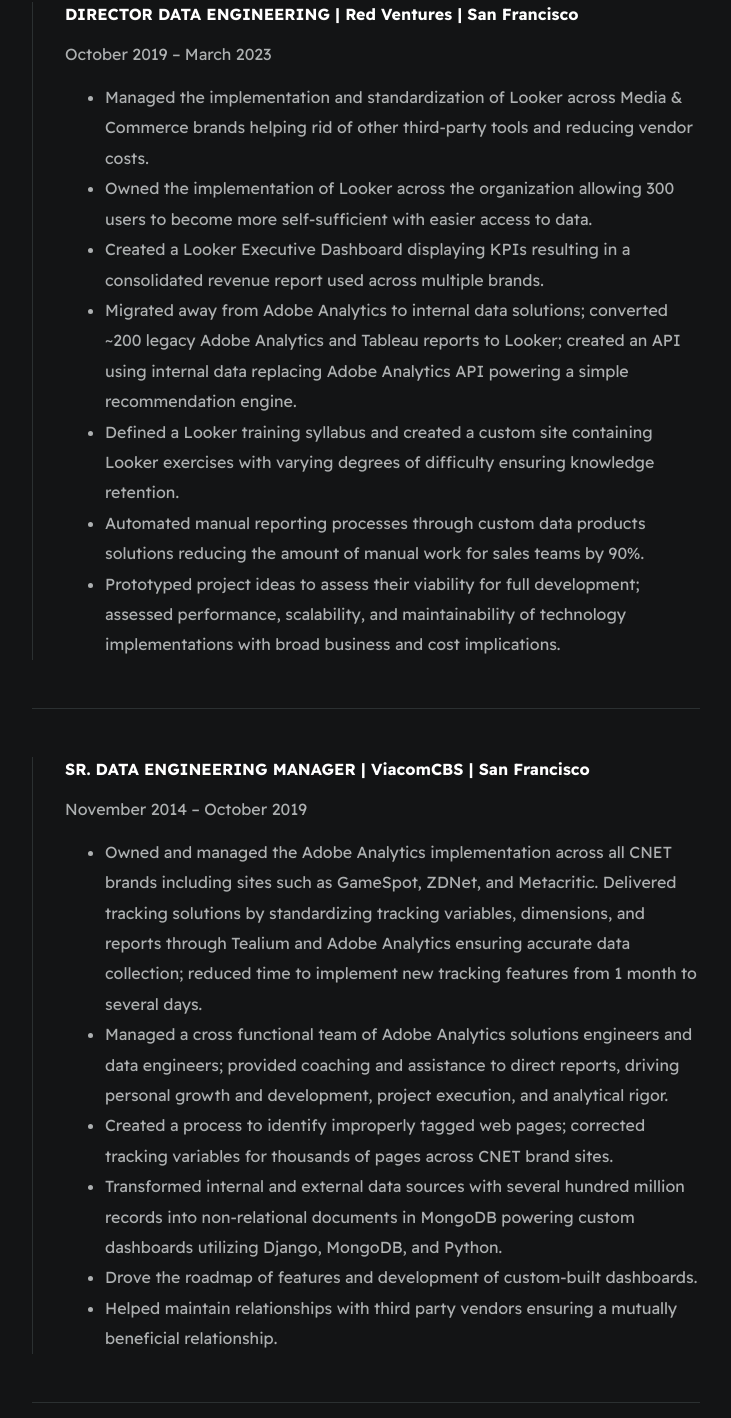
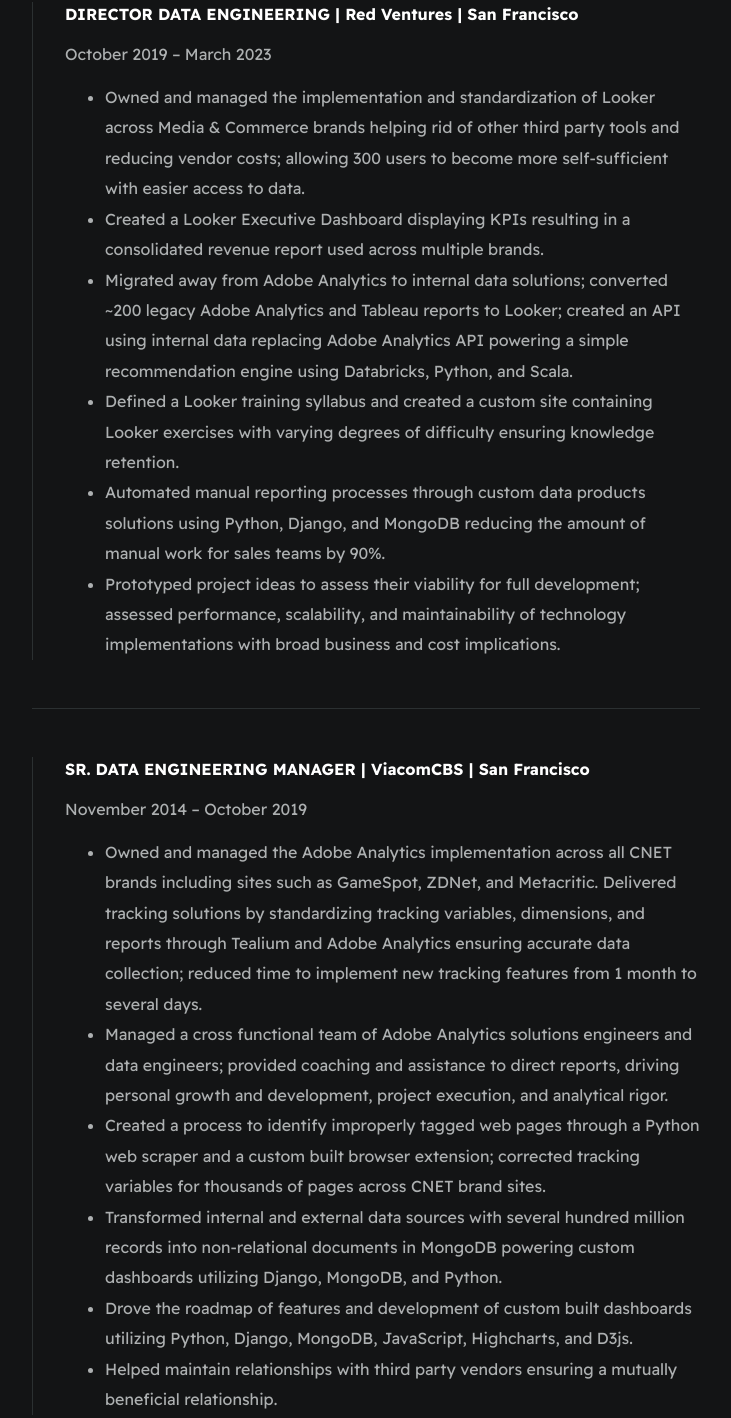
Before and after one commit to peraltaf/digital-resume, a plain HTML site: page index.html in a window 1280 px wide. Shown: the part 1098-2516 px from the top of the page, without its empty margins (274-1005 px from the left). Drawn offline with Linux system fonts and the light colour scheme.

Commit message:
updating job descriptions

```diff
--- a/index.html
+++ b/index.html
@@ -63,12 +63,11 @@
                 <strong>DIRECTOR DATA ENGINEERING | Red Ventures | San Francisco</strong>
                 <p>October 2019 – March 2023</p>
                 <ul>
-                    <li>Managed the implementation and standardization of Looker across Media & Commerce brands helping rid of other third-party tools and reducing vendor costs.</li>
-                    <li>Owned the implementation of Looker across the organization allowing 300 users to become more self-sufficient with easier access to data.</li>
+                    <li>Owned and managed the implementation and standardization of Looker across Media & Commerce brands helping rid of other third party tools and reducing vendor costs; allowing 300 users to become more self-sufficient with easier access to data.</li>
                     <li>Created a Looker Executive Dashboard displaying KPIs resulting in a consolidated revenue report used across multiple brands.</li>
-                    <li>Migrated away from Adobe Analytics to internal data solutions; converted ~200 legacy Adobe Analytics and Tableau reports to Looker; created an API using internal data replacing Adobe Analytics API powering a simple recommendation engine.</li>
+                    <li>Migrated away from Adobe Analytics to internal data solutions; converted ~200 legacy Adobe Analytics and Tableau reports to Looker; created an API using internal data replacing Adobe Analytics API powering a simple recommendation engine using Databricks, Python, and Scala.</li>
                     <li>Defined a Looker training syllabus and created a custom site containing Looker exercises with varying degrees of difficulty ensuring knowledge retention.</li>
-                    <li>Automated manual reporting processes through custom data products solutions reducing the amount of manual work for sales teams by 90%.</li>
+                    <li>Automated manual reporting processes through custom data products solutions using Python, Django, and MongoDB reducing the amount of manual work for sales teams by 90%.</li>
                     <li>Prototyped project ideas to assess their viability for full development; assessed performance, scalability, and maintainability of technology implementations with broad business and cost implications.</li>
                 </ul>
             </div>
@@ -81,9 +80,9 @@
                 <ul>
                     <li>Owned and managed the Adobe Analytics implementation across all CNET brands including sites such as GameSpot, ZDNet, and Metacritic. Delivered tracking solutions by standardizing tracking variables, dimensions, and reports through Tealium and Adobe Analytics ensuring accurate data collection; reduced time to implement new tracking features from 1 month to several days.</li>
                     <li>Managed a cross functional team of Adobe Analytics solutions engineers and data engineers; provided coaching and assistance to direct reports, driving personal growth and development, project execution, and analytical rigor.</li>
-                    <li>Created a process to identify improperly tagged web pages; corrected tracking variables for thousands of pages across CNET brand sites.</li>
+                    <li>Created a process to identify improperly tagged web pages through a Python web scraper and a custom built browser extension; corrected tracking variables for thousands of pages across CNET brand sites.</li>
                     <li>Transformed internal and external data sources with several hundred million records into non-relational documents in MongoDB powering custom dashboards utilizing Django, MongoDB, and Python.</li>
-                    <li>Drove the roadmap of features and development of custom-built dashboards.</li>
+                    <li>Drove the roadmap of features and development of custom built dashboards utilizing Python, Django, MongoDB, JavaScript, Highcharts, and D3js.</li>
                     <li>Helped maintain relationships with third party vendors ensuring a mutually beneficial relationship.</li>
                 </ul>
             </div>
@@ -94,7 +93,7 @@
                 <strong>DATA PRODUCTS MANAGER | CBS Interactive | San Francisco</strong>
                 <p>January 2013 – November 2014</p>
                 <ul>
-                    <li>Managed several, highly visible, simultaneous BI/Data Product projects, their lifecycle and issue resolution, hands-on development of data products and frameworks.</li>
+                    <li>Managed several, highly visible, simultaneous BI/Data Product projects, their lifecycle and issue resolution; hands-on development of data products and frameworks using tools such as Django, Python, MongoDB, and JavaScript.</li>
                     <li>Owned the creation of project requirements creating fully self-contained automated dashboards helping remove inefficient manual processes.</li>
                     <li>Helped define, evaluate, champion and standardize KPIs, metrics, dimensions and other data constructs, working with business intelligence stakeholders across and up and down the organization, as well as with the Data Warehouse Engineering team.</li>
                     <li>Shepherded the finalization and approval of requirements by affected business units and relevant technology teams.</li>
```
